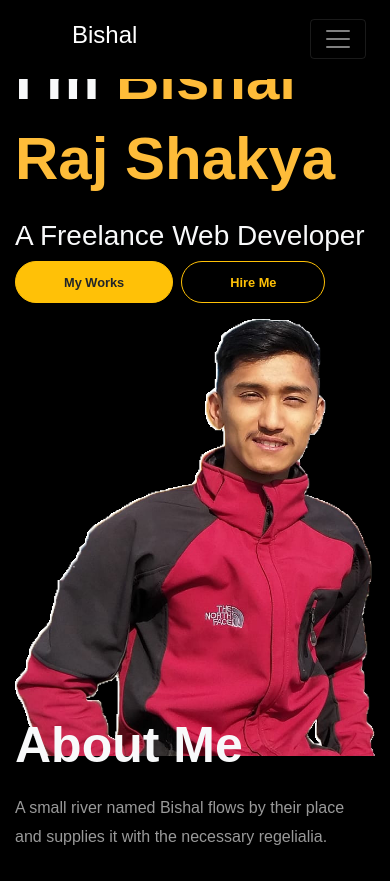
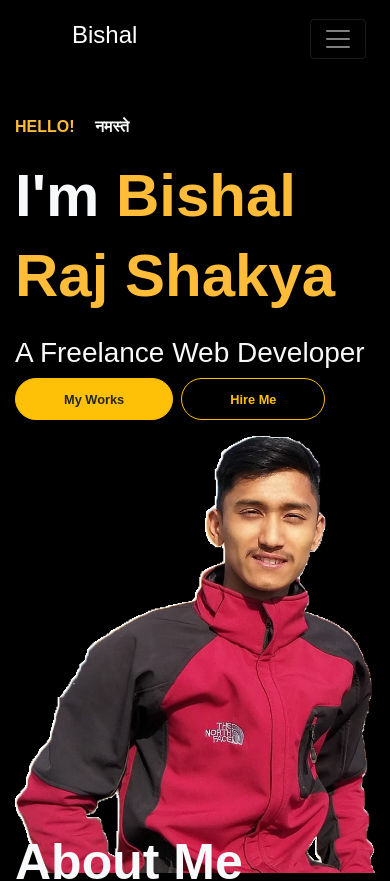
Before and after one commit to BishalRaj/react-profile, a React (Create React App) app: page / in a window 390 px wide. Shown: the top 881 px of the page. Built offline with nearby package versions, Linux system fonts and the light colour scheme.

Commit message:
fixed intro margin

```diff
--- a/src/styles/style.css
+++ b/src/styles/style.css
@@ -204,6 +204,9 @@ list-style: none;
   }
 
   @media (max-width: 425px) {
+      .c-h-700{
+          margin-top: 30%;
+      }
     .sm-d-none{
        display: none !important;
     }
```
